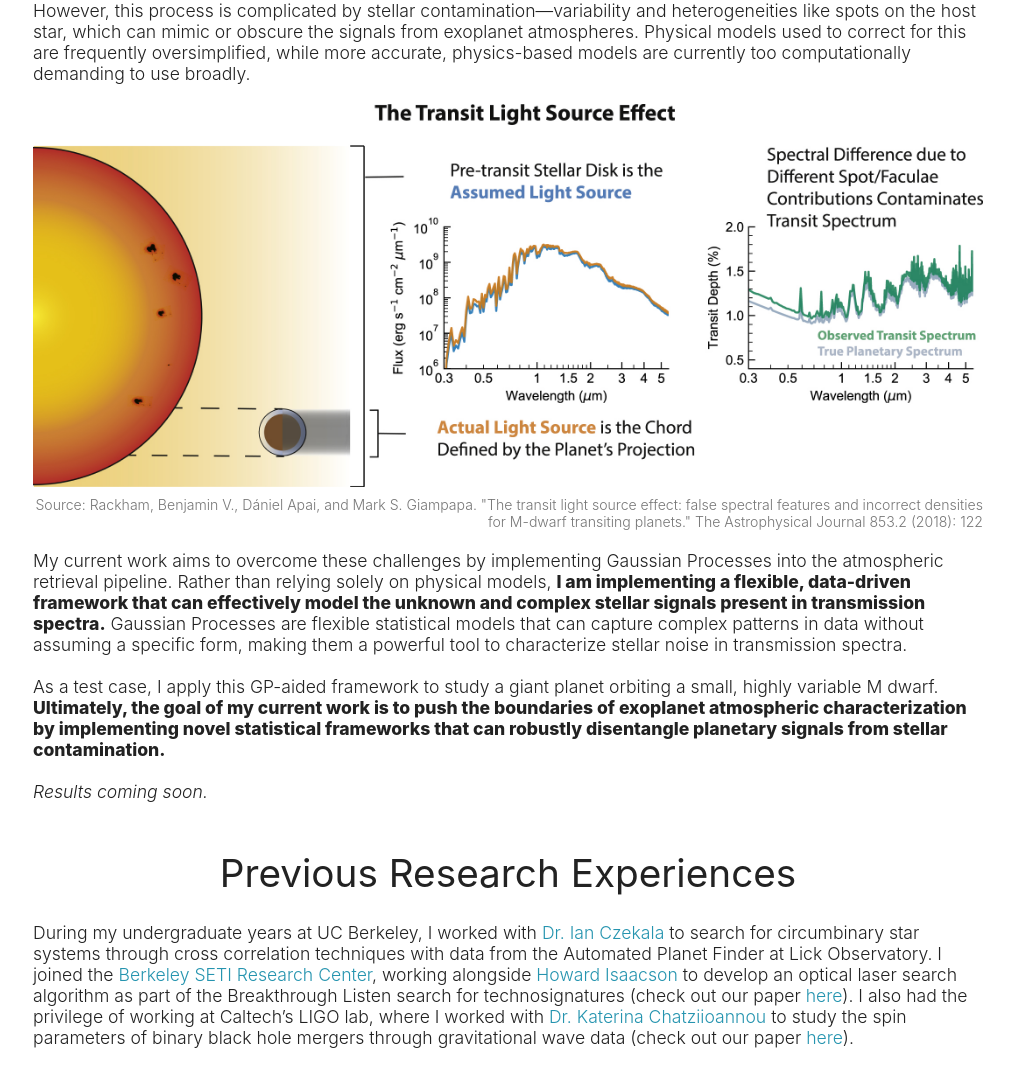
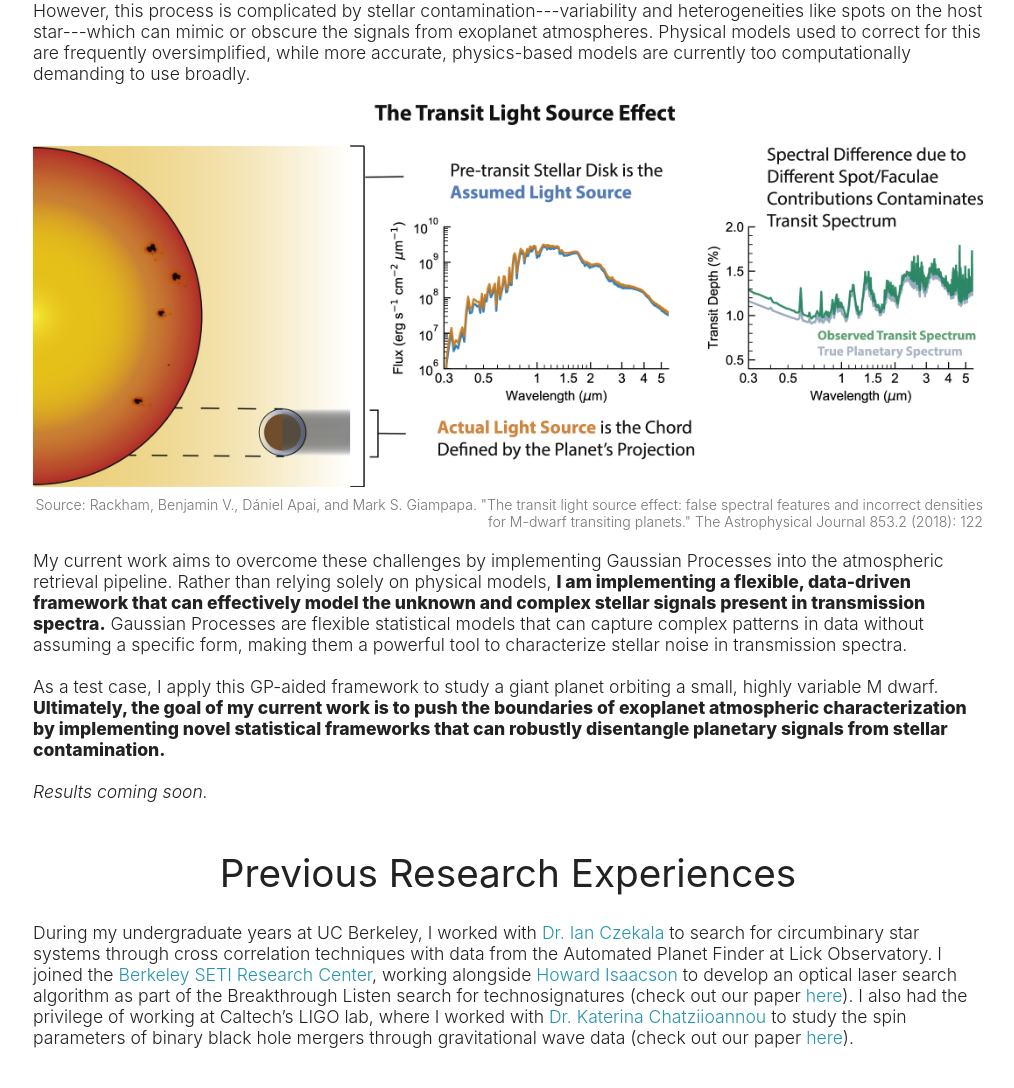
Before and after one commit to zoekko/zoekko.github.io, a Jekyll site: the page built from research.md, in a window 1280 px wide. Shown: the part 706-1794 px from the top of the page, without its empty margins (132-1146 px from the left). Built offline with Jekyll 4.4.1, drawn with Linux system fonts in a browser that asks for light colours.

```diff
--- a/research.md
+++ b/research.md
@@ -17,7 +17,7 @@ Since the launch of NASA’s James Webb Space Telescope (JWST), the field of exo
 </div>
 
 <div style="text-align: left;">
-However, this process is complicated by stellar contamination—variability and heterogeneities like spots on the host star, which can mimic or obscure the signals from exoplanet atmospheres. Physical models used to correct for this are frequently oversimplified, while more accurate, physics-based models are currently too computationally demanding to use broadly.
+However, this process is complicated by stellar contamination---variability and heterogeneities like spots on the host star---which can mimic or obscure the signals from exoplanet atmospheres. Physical models used to correct for this are frequently oversimplified, while more accurate, physics-based models are currently too computationally demanding to use broadly.
 </div>
 
 <div class="image-container">
```
